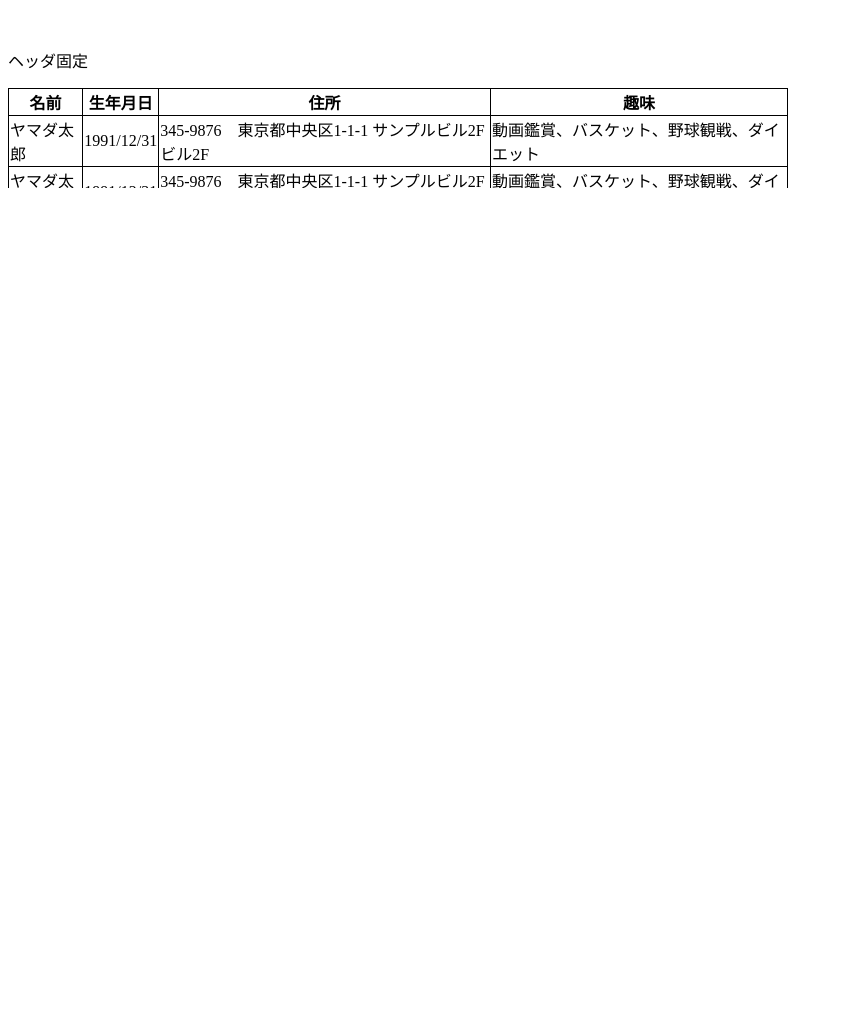
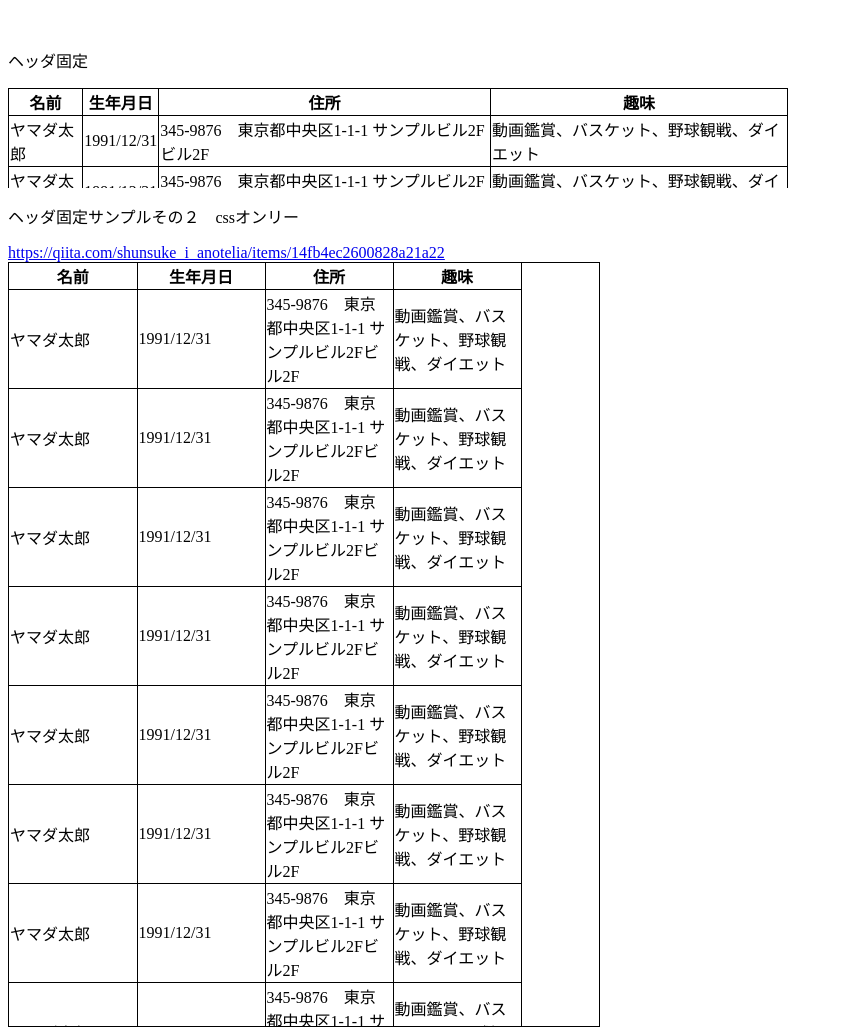
Before and after one commit to umanari145/css, a PHP site: page /table2.html in a window 1280 px wide. Shown: the whole page, without its empty margins (0-843 px from the left). Before the commit the page ends 188 px from the top, so only its background shows below. Run offline with PHP 8.4, Linux system fonts and the light colour scheme.

Commit message:
固定テーブルのネタ

```diff
--- a/table2.css
+++ b/table2.css
@@ -16,3 +16,43 @@
 	border:1px solid #000;
 	border-bottom: 1px solid #000;
 }
+
+/** 固定パターン サンプル２ **/
+.sticky_table{
+	display: block;
+	position: relative;
+	overflow: scroll;
+	width: calc(100vw - 43rem);
+	height: calc(75vh);
+	border-collapse: collapse;
+	font-size: 0;
+	border:1px solid #000;
+}
+
+.sticky_table thead,
+.sticky_table tbody{
+	display: block;
+	width: max-content;
+}
+
+.sticky_table th,
+.sticky_table td {
+	width: 8.0rem;
+	background: #fff;
+	font-size: 1.0rem;
+}
+
+.sticky_table th{
+	border-right: 1px solid #000;
+}
+
+.sticky_table td{
+	border-top: 1px solid #000;
+	border-right: 1px solid #000;
+}
+
+.sticky_table thead {
+	position: sticky;
+	top: 0;
+	z-index: 2;
+}
--- a/table2.html
+++ b/table2.html
@@ -73,5 +73,68 @@
 			</tbody>
 		</table>
 
+		<p>ヘッダ固定サンプルその２　cssオンリー</p>
+		<a href="https://qiita.com/shunsuke_i_anotelia/items/14fb4ec2600828a21a22">https://qiita.com/shunsuke_i_anotelia/items/14fb4ec2600828a21a22</a>
+		<table class="sticky_table">
+			<thead>
+				<tr>
+					<th>名前</th>
+					<th>生年月日</th>
+					<th>住所</th>
+					<th>趣味</th>
+				</tr>
+			</thead>
+			<tbody>
+				<tr>
+					<td>ヤマダ太郎</td>
+					<td>1991/12/31</td>
+					<td>345-9876　東京都中央区1-1-1 サンプルビル2Fビル2F</td>
+					<td>動画鑑賞、バスケット、野球観戦、ダイエット</td>
+				</tr>
+				<tr>
+					<td>ヤマダ太郎</td>
+					<td>1991/12/31</td>
+					<td>345-9876　東京都中央区1-1-1 サンプルビル2Fビル2F</td>
+					<td>動画鑑賞、バスケット、野球観戦、ダイエット</td>
+				</tr>
+				<tr>
+					<td>ヤマダ太郎</td>
+					<td>1991/12/31</td>
+					<td>345-9876　東京都中央区1-1-1 サンプルビル2Fビル2F</td>
+					<td>動画鑑賞、バスケット、野球観戦、ダイエット</td>
+				</tr>
+				<tr>
+					<td>ヤマダ太郎</td>
+					<td>1991/12/31</td>
+					<td>345-9876　東京都中央区1-1-1 サンプルビル2Fビル2F</td>
+					<td>動画鑑賞、バスケット、野球観戦、ダイエット</td>
+				</tr>
+				<tr>
+					<td>ヤマダ太郎</td>
+					<td>1991/12/31</td>
+					<td>345-9876　東京都中央区1-1-1 サンプルビル2Fビル2F</td>
+					<td>動画鑑賞、バスケット、野球観戦、ダイエット</td>
+				</tr>
+				<tr>
+					<td>ヤマダ太郎</td>
+					<td>1991/12/31</td>
+					<td>345-9876　東京都中央区1-1-1 サンプルビル2Fビル2F</td>
+					<td>動画鑑賞、バスケット、野球観戦、ダイエット</td>
+				</tr>
+				<tr>
+					<td>ヤマダ太郎</td>
+					<td>1991/12/31</td>
+					<td>345-9876　東京都中央区1-1-1 サンプルビル2Fビル2F</td>
+					<td>動画鑑賞、バスケット、野球観戦、ダイエット</td>
+				</tr>
+				<tr>
+					<td>ヤマダ太郎</td>
+					<td>1991/12/31</td>
+					<td>345-9876　東京都中央区1-1-1 サンプルビル2Fビル2F</td>
+					<td>動画鑑賞、バスケット、野球観戦、ダイエット</td>
+				</tr>
+			</tbody>
+		</table>
+
 	</body>
 </html>
```
